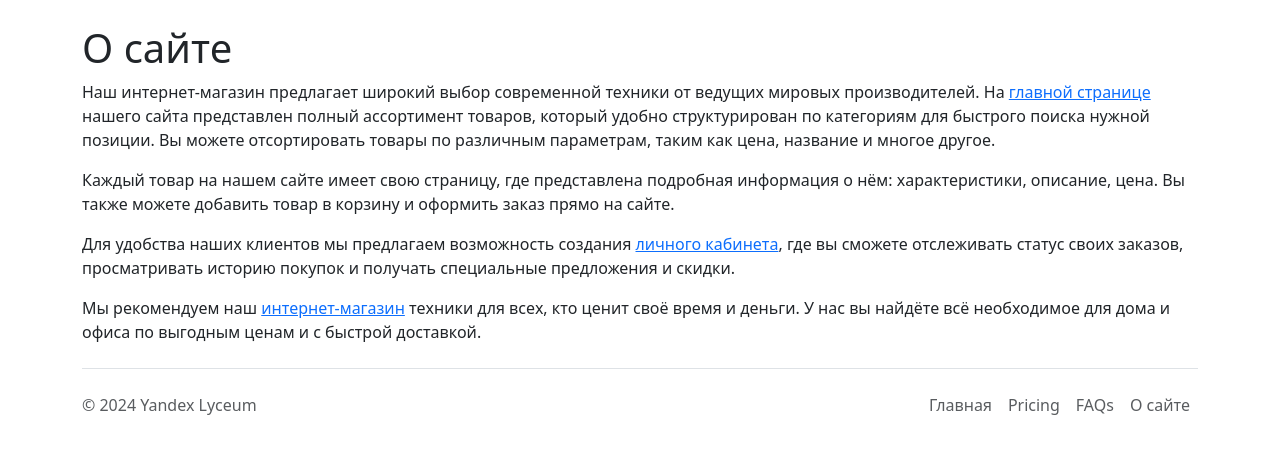
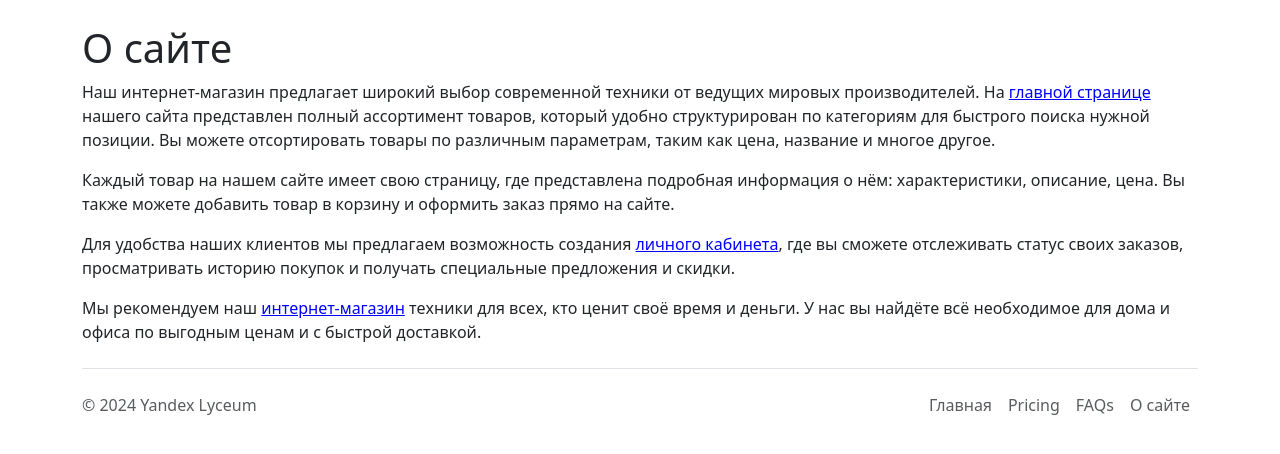
Before and after one commit to DomiStjls/SAD-ETP, a Flask app: page /about in a window 1280 px wide. Shown: the part 73-527 px from the top of the page. Run offline with Flask 3, Linux system fonts and the light colour scheme.

Commit message:
Update base.html

```diff
--- a/templates/base.html
+++ b/templates/base.html
@@ -7,6 +7,15 @@
 <link href="https://cdn.jsdelivr.net/npm/bootstrap@5.3.3/dist/css/bootstrap.min.css" rel="stylesheet"
 integrity="sha384-QWTKZyjpPEjISv5WaRU9OFeRpok6YctnYmDr5pNlyT2bRjXh0JMhjY6hW+ALEwIH" crossorigin="anonymous">
 <style>
+p {
+  margin: 10 auto;
+  position: relative;
+  display: block;
+
+}
+a {
+    color:blue;
+}
 .card {
   width: 225px;
   min-height: 350px;
```
Lines whose indentation alone changed are shown as unchanged.
